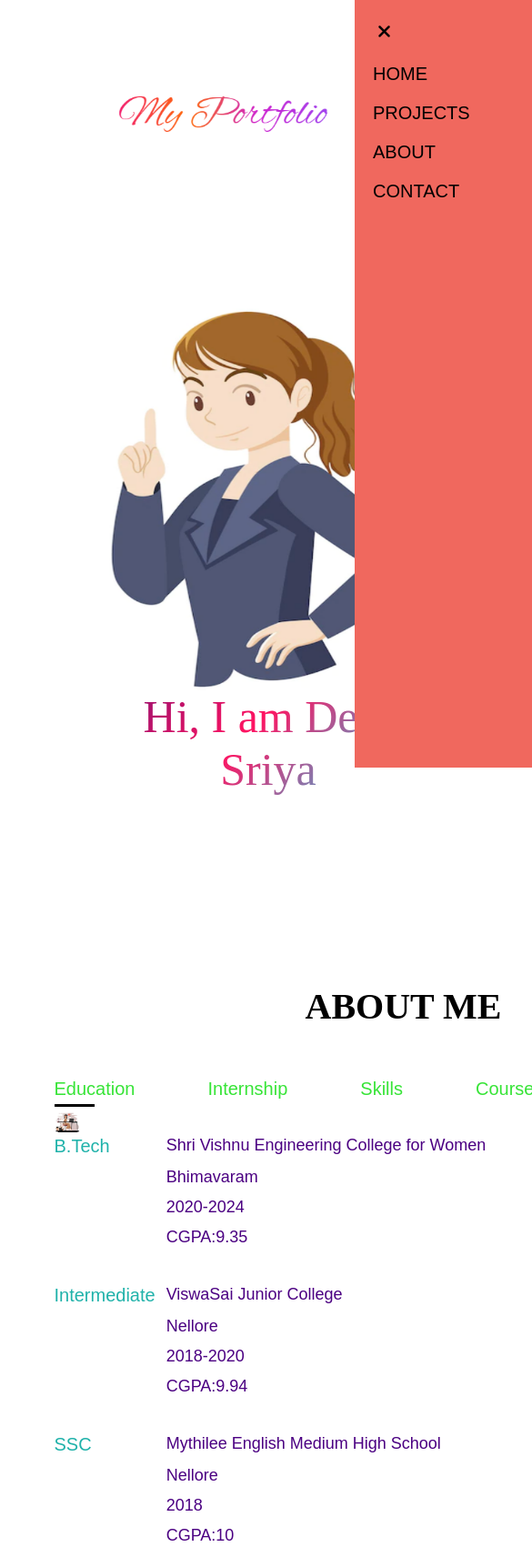
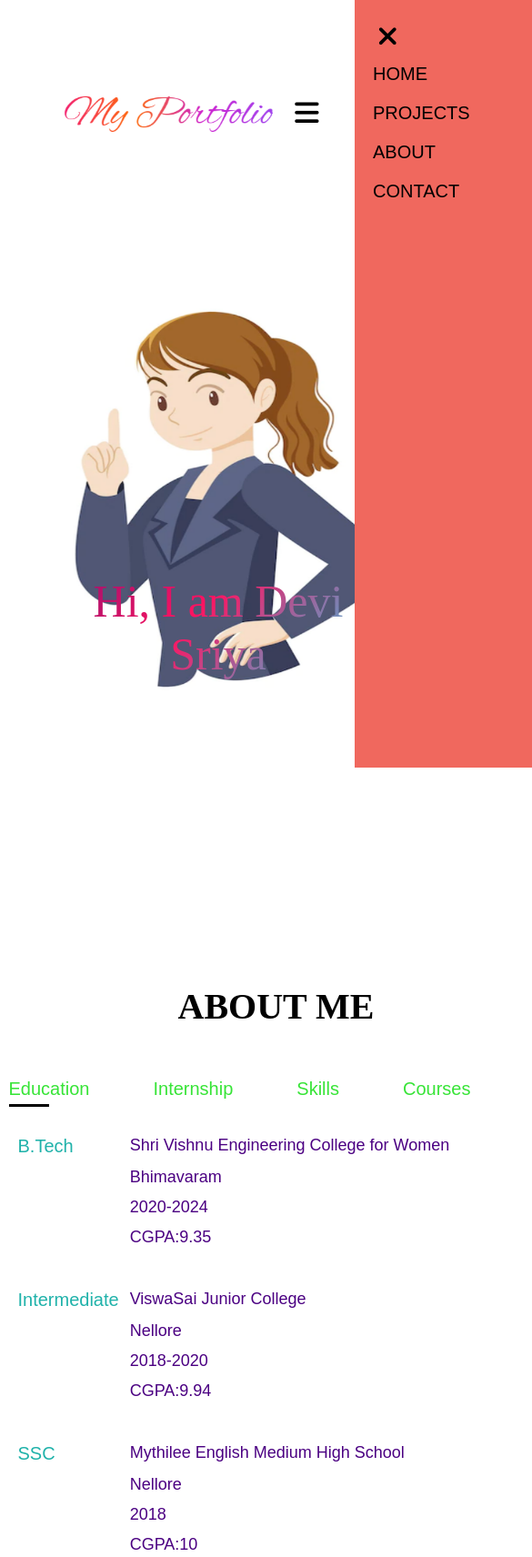
Before and after one commit to 20B01A1258GDEVISRIYA/portfolio, a plain HTML site: page index.html in a window 390 px wide. Shown: the top 1712 px of the page at 91% size, 585 px wide, since content can reach past the window. Drawn offline with Linux system fonts and the light colour scheme; a web font is replaced by a local one.

Commit message:
my website

```diff
--- a/index.html
+++ b/index.html
@@ -50,9 +50,9 @@
                     <li><a href="#contact">CONTACT</a></li>
                     <i class="fa-solid fa-xmark" onclick="closemenu()"></i>
                 </ul>
-                <i class="fa-solid fa-bars"  onclick="openmenu()" style="margin-right:-80px;"></i>
+                <i class="fa-solid fa-bars"  onclick="openmenu()" style="margin-right:80px;"></i>
             </nav>
-            <div class="header-text" align="center">
+            <div class="header-text" >
                 <p align="center">Hi, I am Devi Sriya</p>
             </div>
         </div>
@@ -169,8 +169,9 @@
               <div class="project-2">
                 <h2 style="font-size:40px;color: darkcyan;">Simple banking system <span><i class="fa-solid fa-building-columns"></i></span></h2>
                 <br>
+                <br>
                 <p style="font-family:Chakra Petch;font-size:30px">It is used to identify sample banking interface.It was developed using EJS Framework and Google firebase.</p>
-                <br>
+                <br><br>
                 <a href="https://20b01a1258gdevisriya.github.io/bankingsystem/" align="center"> <img src="./images/bank.png" alt="" class="p1"></a>
                 <br>
                 <a href="https://firebase.google.com/?gad=1&gclid=CjwKCAjw1YCkBhAOEiwA5aN4AUk46qvD0NMJ5MKr7ySDSuoeXptIqJZ-dWHWGwUqAmQiqLkQ1dkzfhoC1YUQAvD_BwE&gclsrc=aw.ds" style="font-family:Train One;font-size:30px">Want to know about Firebase?</a>
@@ -182,8 +183,8 @@
 <div id="contact">
     <div class="container">
         <div class="row">
-            <div class="image">
-                <img src="./images/contact.png" alt="">
+            <div class="contact-image">
+                <img src="./images/contact-1.png" alt="">
             </div>
             <div class="contact-left">
                 <h1 class="contact-me">Contact Me</h1>
--- a/style.css
+++ b/style.css
@@ -75,7 +75,7 @@ nav ul li a:hover::after{
 }
 .header-text p{
     margin-top:39%;
-    /* margin-left:590px; */
+    margin-left:52vh;
     font-size:110px;
     font-family:'Carattere';
   background-image: linear-gradient(-225deg, #f804e4 0%, #44107a 29%, #ff1361 67%,#00eaff 100%);
@@ -264,8 +264,11 @@ dd{
         background-image:url(./images/bg3.png);
         width:100%;
         margin-top:10vh;
-        margin-left:100px;
+        margin-left:60px;
         background-position:center;
+    }
+    nav img{
+        margin-left:-20px;
     }
     .header-text{
         margin-top:100%;
@@ -273,7 +276,8 @@ dd{
     }
     .header-text p{
        font-size: 50px;
-       margin-top:30vh;
+       margin-top:15vh;
+       margin-left:-30px;
     }
     .p1{
         margin-left: -5rem;
@@ -283,7 +287,7 @@ dd{
     }
     nav .fa-solid{
         display:block;
-        font-size:20px;
+        font-size:30px;
     }
     nav ul{
         background-color: #f0685e;
@@ -307,14 +311,19 @@ dd{
         left:25px;
         cursor:pointer;
     }
-    .about-col-1,.about-col-2{
-        flex-basis: 100%;
+    .about-col-1{
+        display:none;
     }
     .about-col-2 h1{
         margin-left:150px;
+        margin-left:-10px;
     }
     .sub-links{
         font-size:20px;
+        margin-left:-10px;
+    }
+    .sub-contents{
+        font-size: 20px;
     }
     dt{
         font-size:20px;
@@ -328,23 +337,31 @@ dd{
     }
     .project-heading{
         margin-left:250px;
+        margin-left:-10px;
     }
     .project-1{
-        margin-left:100px;
+        /* margin-left:80px; */
         width:500px;
     }
     .project-1 img{
         margin-left:20px;
     }
     .project-2{
-        margin-left:100px;
+        /* margin-left:80px; */
         width:500px;
     }
     .project-2 img{
         margin-left:20px;
     }
+    /* .contact-image{
+        margin-left:-70px;
+    } */
+    .contact-image img{
+        width:600px;
+    }
     .contact-left{
-        margin-left:60px;
+        margin-top:600px;
+        margin-left:-500px;
     }
     .b{
         margin-left:100px;
```
Also changed, not shown: images/contact-1.png (added).
